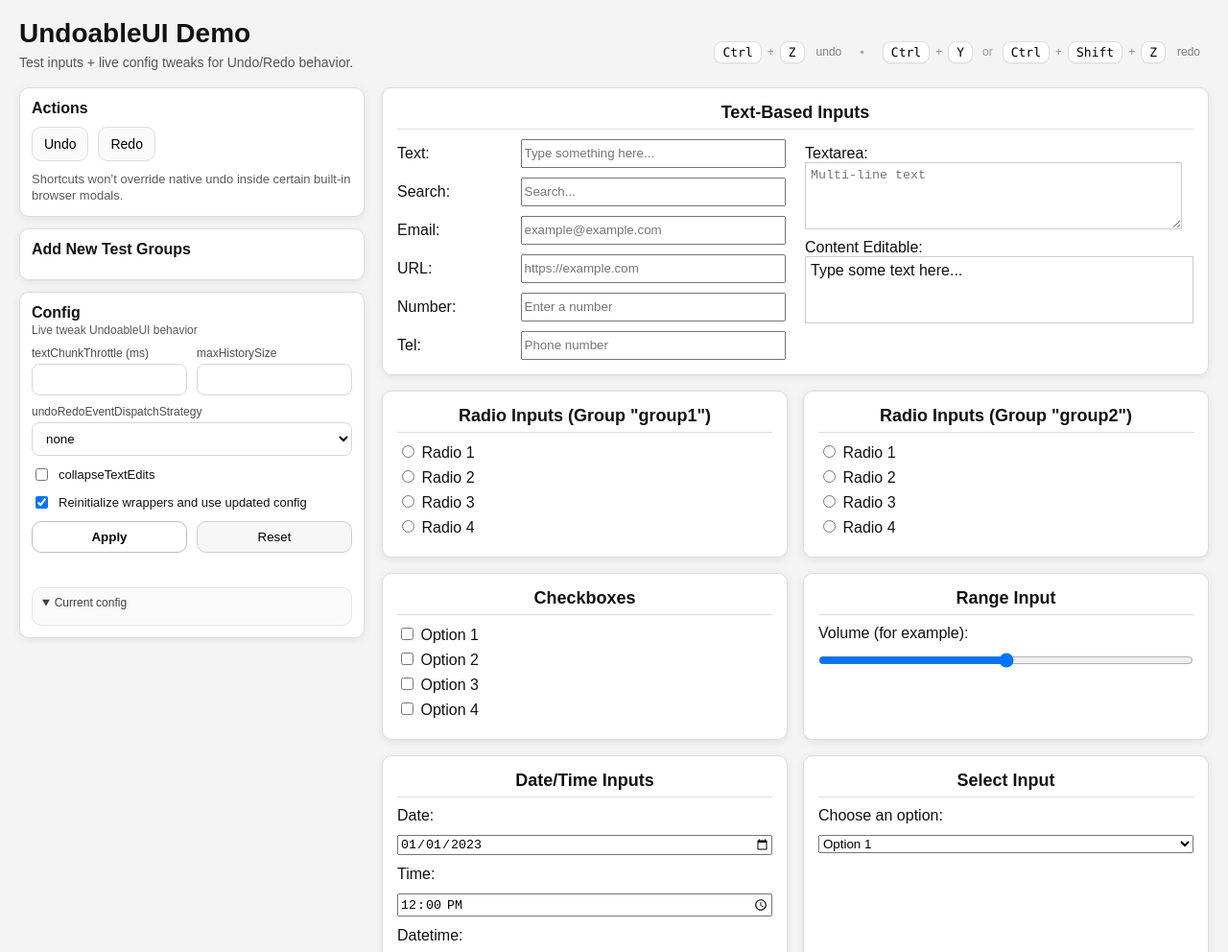
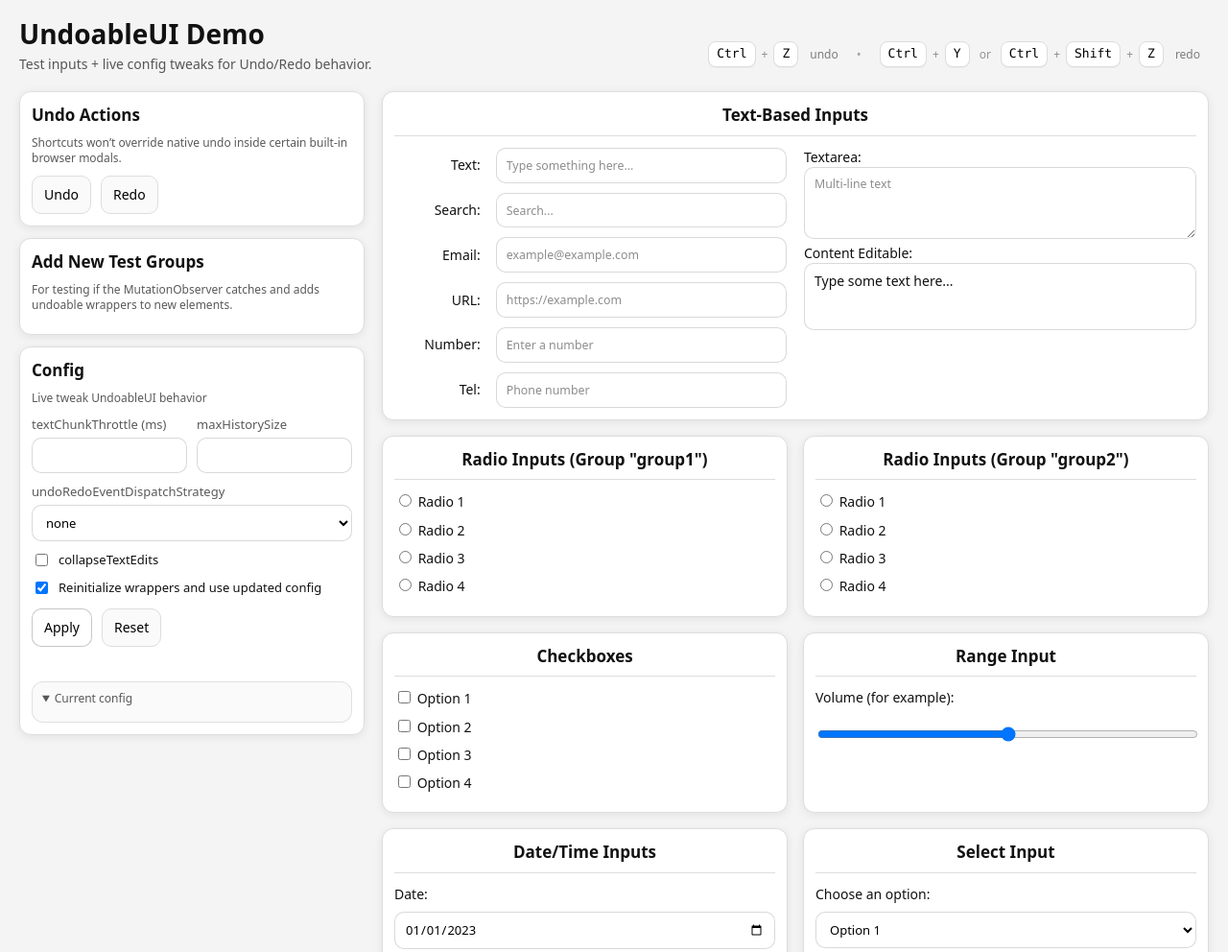
Before and after one commit to Krissibro/Undoable-UI, a website with bundled scripts: page docs/demo.html in a window 1280 px wide. Shown: the top 992 px of the page at 96% size. Built offline with nearby package versions, Linux system fonts and the light colour scheme.

Commit message:
Big revamp of all the CSS, standardized and moved the code into different files. Cleaned up the html code with the new css.

```diff
--- a/docs/demo.html
+++ b/docs/demo.html
@@ -8,7 +8,14 @@
     <!-- UMD bundle exposes window.UndoableUI -->
     <script src="dist/undoable-ui.umd.js"></script>
 
-    <link rel="stylesheet" href="styles.css" />
+    <link rel="stylesheet" href="styles/tokens.css" />
+    <link rel="stylesheet" href="styles/base.css" />
+    <link rel="stylesheet" href="styles/layout.css" />
+    <link rel="stylesheet" href="styles/components.css" />
+    <link rel="stylesheet" href="styles/keyboard.css" />
+    <link rel="stylesheet" href="styles/demo-grid.css" />
+    <link rel="stylesheet" href="styles/controllers.css" />
+    <link rel="stylesheet" href="styles/responsive.css" />
 </head>
 
 <body>
@@ -50,26 +57,31 @@
     <main class="layout">
         <aside class="sidebar">
             <section class="panel">
-                <div class="panel-title">Actions</div>
+                <div class="control-panel-title">Undo Actions</div>
+
+                <p class="panel-desc subtle">
+                    Shortcuts won’t override native undo inside certain built-in browser modals.
+                </p>
 
                 <div class="btn-row">
                     <button class="btn" onclick="UndoableUI.undo()">Undo</button>
                     <button class="btn" onclick="UndoableUI.redo()">Redo</button>
                 </div>
-
-                <p class="hint">
-                    Shortcuts won’t override native undo inside certain built-in browser modals.
-                </p>
             </section>
 
             <!-- Add-to-grid mounts here -->
             <section class="panel">
-                <div class="panel-title">Add New Test Groups</div>
+                <div class="control-panel-title">Add New Test Groups</div>
+                <div class="panel-desc subtle">
+                    For testing if the MutationObserver catches and adds undoable wrappers to new elements.
+                </div>
                 <div id="add-squares-to-grid-controller"></div>
             </section>
 
             <!-- Config panel mounts here -->
             <section class="panel">
+                <div class="control-panel-title">Config</div>
+                <div class="panel-desc subtle">Live tweak UndoableUI behavior</div>
                 <div id="config-controller"></div>
             </section>
         </aside>
@@ -77,100 +89,98 @@
         <section class="content">
             <div class="grid-container" id="grid">
 
-                <!-- Text-Based Inputs (Spanning Two Columns) -->
+                <!-- Text-Based Inputs -->
                 <div class="group text-based">
                     <h2>Text-Based Inputs</h2>
+
                     <div class="text-subgrid">
-
                         <!-- Column 1 -->
                         <div class="nested-grid">
-                            <label for="textbox1">Text:</label>
+                            <label class="test-label" for="textbox1">Text:</label>
                             <input type="text" id="textbox1" name="textbox1" placeholder="Type something here...">
 
-                            <label for="textbox2">Search:</label>
+                            <label class="test-label" for="textbox2">Search:</label>
                             <input type="search" id="textbox2" name="textbox2" placeholder="Search...">
 
-                            <label for="textbox3">Email:</label>
+                            <label class="test-label" for="textbox3">Email:</label>
                             <input type="email" id="textbox3" name="textbox3" placeholder="example@example.com">
 
-                            <label for="textbox4">URL:</label>
+                            <label class="test-label" for="textbox4">URL:</label>
                             <input type="url" id="textbox4" name="textbox4" placeholder="https://example.com">
 
-                            <label for="textbox5">Number:</label>
+                            <label class="test-label" for="textbox5">Number:</label>
                             <input type="number" id="textbox5" name="textbox5" placeholder="Enter a number">
 
-                            <label for="textbox6">Tel:</label>
+                            <label class="test-label" for="textbox6">Tel:</label>
                             <input type="tel" id="textbox6" name="textbox6" placeholder="Phone number">
                         </div>
 
                         <!-- Column 2 -->
                         <div>
-                            <label>Textarea:
-                                <br>
-                                <textarea class="editable-box" id="textarea1" rows="3" placeholder="Multi-line text"></textarea>
-                            </label>
+                            <label class="test-label" for="textarea1">Textarea:</label>
+                            <br>
+                            <textarea class="editable-box" id="textarea1" rows="3" placeholder="Multi-line text"></textarea>
 
-                            <label>Content Editable:
-                                <div id="contentEditable1" class="editable-box" contenteditable="true">
-                                    Type some text here...
-                                </div>
-                            </label>
+                            <label class="test-label" for="contentEditable1">Content Editable:</label>
+                            <div id="contentEditable1" class="editable-box" contenteditable="true">
+                                Type some text here...
+                            </div>
                         </div>
-
                     </div>
                 </div>
 
                 <!-- Radio Inputs (Group "group1") -->
                 <div class="group">
                     <h2>Radio Inputs (Group "group1")</h2>
-                    <label><input type="radio" name="group1" id="radio1" /> Radio 1</label>
-                    <label><input type="radio" name="group1" id="radio2" /> Radio 2</label>
-                    <label><input type="radio" name="group1" id="radio3" /> Radio 3</label>
-                    <label><input type="radio" name="group1" id="radio4" /> Radio 4</label>
+                    <label class="test-label"><input type="radio" name="group1" id="radio1" /> Radio 1</label>
+                    <label class="test-label"><input type="radio" name="group1" id="radio2" /> Radio 2</label>
+                    <label class="test-label"><input type="radio" name="group1" id="radio3" /> Radio 3</label>
+                    <label class="test-label"><input type="radio" name="group1" id="radio4" /> Radio 4</label>
                 </div>
 
                 <!-- Radio Inputs (Group "group2") -->
                 <div class="group">
                     <h2>Radio Inputs (Group "group2")</h2>
-                    <label><input type="radio" name="group2" id="radio5" /> Radio 1</label>
-                    <label><input type="radio" name="group2" id="radio6" /> Radio 2</label>
-                    <label><input type="radio" name="group2" id="radio7" /> Radio 3</label>
-                    <label><input type="radio" name="group2" id="radio8" /> Radio 4</label>
+                    <label class="test-label"><input type="radio" name="group2" id="radio5" /> Radio 1</label>
+                    <label class="test-label"><input type="radio" name="group2" id="radio6" /> Radio 2</label>
+                    <label class="test-label"><input type="radio" name="group2" id="radio7" /> Radio 3</label>
+                    <label class="test-label"><input type="radio" name="group2" id="radio8" /> Radio 4</label>
                 </div>
 
                 <!-- Checkboxes -->
                 <div class="group">
                     <h2>Checkboxes</h2>
-                    <label><input type="checkbox" id="checkbox1" /> Option 1</label>
-                    <label><input type="checkbox" id="checkbox2" /> Option 2</label>
-                    <label><input type="checkbox" id="checkbox3" /> Option 3</label>
-                    <label><input type="checkbox" id="checkbox4" /> Option 4</label>
+                    <label class="test-label"><input type="checkbox" id="checkbox1" /> Option 1</label>
+                    <label class="test-label"><input type="checkbox" id="checkbox2" /> Option 2</label>
+                    <label class="test-label"><input type="checkbox" id="checkbox3" /> Option 3</label>
+                    <label class="test-label"><input type="checkbox" id="checkbox4" /> Option 4</label>
                 </div>
 
                 <!-- Range Input -->
                 <div class="group">
                     <h2>Range Input</h2>
-                    <label for="range1">Volume (for example):</label>
+                    <label class="test-label" for="range1">Volume (for example):</label>
                     <input type="range" id="range1" min="0" max="100" value="50">
                 </div>
 
                 <!-- Date/Time Inputs -->
                 <div class="group">
                     <h2>Date/Time Inputs</h2>
-                    <label for="date1">Date:</label>
+
+                    <label class="test-label" for="date1">Date:</label>
                     <input type="date" id="date1" value="2023-01-01">
 
-                    <label for="time1">Time:</label>
+                    <label class="test-label" for="time1">Time:</label>
                     <input type="time" id="time1" value="12:00">
 
-                    <label for="datetime1">Datetime:</label>
+                    <label class="test-label" for="datetime1">Datetime:</label>
                     <input type="datetime-local" id="datetime1" value="2023-01-01T12:00">
                 </div>
 
                 <!-- Select Input -->
                 <div class="group">
                     <h2>Select Input</h2>
-                    <label for="select1">Choose an option:</label>
+                    <label class="test-label" for="select1">Choose an option:</label>
                     <select id="select1">
                         <option value="option1">Option 1</option>
                         <option value="option2">Option 2</option>
@@ -182,10 +192,10 @@
                 <!-- Color Picker -->
                 <div class="group">
                     <h2>Color Picker</h2>
-                    <label for="color1">Pick a color:</label>
-                    <input type="color" id="color1" value="#ff0000">
+                    <label class="test-label" for="color1">Pick a color:</label>
+                    <input type="color" class="color-picker" id="color1" value="#006994">
 
-                    <div id="color1Value" style="margin-top: 6px; font-family: monospace;">
+                    <div id="color1Value" class="mono-value">
                         #ff0000
                     </div>
                 </div>
--- a/docs/scripts/configPanel.js
+++ b/docs/scripts/configPanel.js
@@ -15,28 +15,21 @@ function parseOptionalNumber(value) {
 
 function render(hostEl) {
     hostEl.innerHTML = `
-    <div class="cfg">
-      <div class="cfg-header">
-        <div>
-          <div class="cfg-title">Config</div>
-          <div class="cfg-subtitle">Live tweak UndoableUI behavior</div>
-        </div>
-      </div>
-
-      <div class="cfg-grid">
-        <label class="cfg-field">
-          <span class="cfg-label">textChunkThrottle (ms)</span>
-          <input id="cfg_textChunkThrottle" type="number" min="0" step="50" />
+    <div class="ctrl">
+      <div class="ui-grid-2">
+        <label class="ui-field">
+          <span class="ui-label">textChunkThrottle (ms)</span>
+          <input class="ui-input" id="cfg_textChunkThrottle" type="number" min="0" step="50" />
         </label>
 
-        <label class="cfg-field">
-          <span class="cfg-label">maxHistorySize</span>
-          <input id="cfg_maxHistorySize" type="number" min="1" step="10" />
+        <label class="ui-field">
+          <span class="ui-label">maxHistorySize</span>
+          <input class="ui-input" id="cfg_maxHistorySize" type="number" min="1" step="10" />
         </label>
 
-        <label class="cfg-field cfg-span-2">
-          <span class="cfg-label">undoRedoEventDispatchStrategy</span>
-          <select id="cfg_dispatchStrategy">
+        <label class="ui-field ui-span-2">
+          <span class="ui-label">undoRedoEventDispatchStrategy</span>
+          <select class="ui-input" id="cfg_dispatchStrategy">
             <option value="none">none</option>
             <option value="input">input</option>
             <option value="change">change</option>
@@ -44,31 +37,33 @@ function render(hostEl) {
           </select>
         </label>
 
-        <label class="cfg-check cfg-span-2">
+        <label class="ui-check ui-span-2">
           <input id="cfg_collapseTextEdits" type="checkbox" />
           <span>collapseTextEdits</span>
         </label>
 
-        <label class="cfg-check cfg-span-2">
+        <label class="ui-check ui-span-2">
           <input id="cfg_reinitialize" type="checkbox" checked />
           <span>Reinitialize wrappers and use updated config</span>
         </label>
       </div>
 
-      <div class="cfg-actions">
-        <button id="cfg_apply" class="cfg-btn cfg-btn-primary" type="button">Apply</button>
-        <button id="cfg_reset" class="cfg-btn" type="button">Reset</button>
+      <div class="ui-actions">
+        <button id="cfg_apply" class="btn btn-primary" type="button">Apply</button>
+        <button id="cfg_reset" class="btn" type="button">Reset</button>
       </div>
 
-      <div class="cfg-status" id="cfg_status"></div>
+      <div class="ui-status" id="cfg_status"></div>
 
-      <details class="cfg-details" open>
-        <summary class="cfg-summary">Current config</summary>
-        <pre id="cfg_output" class="cfg-output"></pre>
+      <details class="ui-details" open>
+        <summary class="ui-summary">Current config</summary>
+        <pre id="cfg_output" class="ui-pre"></pre>
       </details>
     </div>
   `;
 }
+
+
 
 /**
  * Status UX strategy:
--- /dev/null
+++ b/docs/styles/base.css
@@ -0,0 +1,43 @@
+* { box-sizing: border-box; }
+
+html { font-size: 16px; }
+
+body {
+    margin: 0;
+    font-family: var(--font-sans);
+    font-size: var(--fs-body);
+    line-height: var(--lh-body);
+    background: var(--bg);
+    color: var(--text);
+}
+
+/* Keep headings predictable */
+h1, h2, h3, p { margin: 0; }
+
+/* Kill browser default font sizing on form controls */
+input, select, textarea, button {
+    font: inherit;
+    line-height: inherit;
+}
+
+/* Placeholder: a bit smaller + quieter */
+input::placeholder,
+textarea::placeholder {
+    font-size: 0.95em;
+    color: rgba(0, 0, 0, 0.45);
+}
+
+/* Utility: muted description text */
+.subtle {
+    color: var(--muted);
+    font-size: var(--fs-small);
+    line-height: 1.35;
+}
+
+/* Utility: monospace value block */
+.mono-value {
+    margin-top: 6px;
+    font-family: var(--font-mono);
+    font-size: 12px;
+    opacity: 0.9;
+}
--- /dev/null
+++ b/docs/styles/components.css
@@ -0,0 +1,162 @@
+/* Shared card look: panels + test groups */
+.panel, .group {
+    background: var(--surface);
+    border: 1px solid var(--border);
+    border-radius: var(--radius);
+    box-shadow: var(--shadow);
+    padding: 12px;
+}
+
+/* Titles */
+.panel-title,
+.group h2 {
+    font-weight: 700;
+    font-size: var(--fs-card-title);
+    text-align: center;
+    padding-bottom: 8px;
+    margin-bottom: 12px;
+    border-bottom: 1px solid var(--border)
+
+}
+.control-panel-title {
+    font-weight: 700;
+    font-size: var(--fs-card-title);
+    text-align: left;
+    margin-bottom: 8px;
+}
+
+/* Panel descriptions (standardized) */
+.panel-desc {
+    margin: 0 0 10px 0;
+    font-size: var(--fs-card-description);
+}
+
+/* Backwards compatibility if any old .hint remains */
+.hint {
+    margin-top: 10px;
+    color: var(--muted);
+    font-size: 13px;
+    line-height: 1.35;
+}
+
+/* Buttons */
+.btn {
+    appearance: none;
+    border: 1px solid var(--border);
+    background: #fafafa;
+    padding: 9px 12px;
+    border-radius: var(--radius-sm);
+    cursor: pointer;
+    font-size: 14px;
+    transition: background 160ms ease, transform 160ms ease, box-shadow 160ms ease;
+}
+
+.btn:hover { background: #f0f0f0; }
+.btn:active { transform: translateY(1px); }
+
+.btn-primary {
+    background: #ffffff;
+    border-color: rgba(0, 0, 0, 0.22);
+    font-weight: 500;
+}
+
+.btn-row { display: flex; gap: 10px; }
+
+/* Shared form primitives (used by controllers) */
+.ui-field { display: block; }
+
+.ui-label {
+    display: block;
+    font-size: var(--fs-control-panel-label);
+    color: var(--muted);
+    margin-bottom: 4px;
+}
+
+.ui-input {
+    width: 100%;
+    padding: 8px 10px;
+    border: 1px solid rgba(0, 0, 0, 0.15);
+    border-radius: var(--radius-sm);
+    background: #fff;
+    font-size: var(--fs-field);
+}
+
+.ui-input:focus {
+    outline: none;
+    box-shadow: var(--focus-ring);
+    border-color: rgba(0, 0, 0, 0.28);
+}
+
+.ui-check {
+    display: flex;
+    align-items: center;
+    gap: 8px;
+    font-size: 13px;
+}
+
+/* TEST GRID typography normalization */
+.group > label {
+    display: block;
+    margin: 8px 0;
+}
+
+/* Make group inputs match ui-input without adding classes everywhere */
+.group input:not([type="checkbox"]):not([type="radio"]),
+.group select,
+.group textarea {
+    width: 100%;
+    padding: 8px 10px;
+    border: 1px solid rgba(0,0,0,0.15);
+    border-radius: var(--radius-sm);
+    background: #fff;
+    font-size: var(--fs-field);
+}
+
+.group input:not([type="checkbox"]):not([type="radio"]):focus,
+.group select:focus,
+.group textarea:focus {
+    outline: none;
+    box-shadow: var(--focus-ring);
+    border-color: rgba(0,0,0,0.28);
+}
+
+/* contenteditable / textarea-like boxes */
+.editable-box {
+    border: 1px solid rgba(0,0,0,0.15);
+    border-radius: var(--radius-sm);
+    min-height: 70px;
+    padding: 8px 10px;
+    background: #fff;
+}
+
+
+/* --- TEST GRID labels (explicit class) --- */
+.test-label {
+    font-size: var(--fs-test-panel-label);
+    color: var(--text);
+    font-weight: 500;
+}
+
+
+/*.nested-grid > .test-label {*/
+    /*color: var(--muted);*/
+    /*font-weight: 500;*/
+/*}*/
+
+/* If you want the nested-grid left labels aligned and consistent */
+.nested-grid > .test-label {
+    justify-self: end;
+    padding-right: 6px;
+}
+
+@media (max-width: 720px) {
+    .nested-grid > .test-label {
+        justify-self: start;
+        padding-right: 0;
+    }
+}
+
+.color-picker {
+    width: 100px;
+    height: 40px;
+}
--- /dev/null
+++ b/docs/styles/controllers.css
@@ -0,0 +1,90 @@
+/* Controller blocks mounted inside panels */
+.ctrl {
+    display: flex;
+    flex-direction: column;
+    gap: 10px;
+}
+
+.ui-grid-2 {
+    display: grid;
+    grid-template-columns: 1fr 1fr;
+    gap: 10px;
+}
+
+.ui-span-2 { grid-column: span 2; }
+
+.ui-actions {
+    display: flex;
+    gap: 10px;
+    margin-top: 2px;
+}
+
+.ui-status {
+    font-size: 12px;
+    color: var(--muted);
+    min-height: 16px;
+}
+
+/* spinner when busy */
+.ui-status.busy::before {
+    content: "";
+    display: inline-block;
+    width: 10px;
+    height: 10px;
+    margin-right: 8px;
+    border: 2px solid rgba(0,0,0,0.25);
+    border-top-color: rgba(0,0,0,0.7);
+    border-radius: 50%;
+    animation: spin 0.7s linear infinite;
+    vertical-align: -1px;
+}
+
+@keyframes spin { to { transform: rotate(360deg); } }
+
+.ui-details {
+    border: 1px solid rgba(0,0,0,0.10);
+    border-radius: var(--radius);
+    background: #fafafa;
+    padding: 8px 10px;
+}
+
+.ui-summary {
+    cursor: pointer;
+    font-size: 12px;
+    color: var(--muted);
+    user-select: none;
+}
+
+.ui-pre {
+    margin: 8px 0 0;
+    max-height: 180px;
+    overflow: auto;
+    font-family: var(--font-mono);
+    font-size: 12px;
+    line-height: 1.35;
+}
+
+/* Shared row layout for Add controller */
+.ui-row {
+    display: flex;
+    gap: 10px;
+    align-items: center;
+}
+
+.ui-row > * { flex: 1; }
+.ui-row > button { flex: 0; white-space: nowrap; }
+
+/* optional floating toast when library is busy */
+body[data-undoableui-busy="1"]::after {
+    content: "UndoableUI is " attr(data-undoableui-phase) "…";
+    position: fixed;
+    bottom: 16px;
+    right: 16px;
+    background: white;
+    border: 1px solid var(--border);
+    padding: 8px 10px;
+    border-radius: var(--radius);
+    box-shadow: var(--shadow);
+    font-size: 12px;
+    opacity: 0.92;
+}
--- /dev/null
+++ b/docs/styles/demo-grid.css
@@ -0,0 +1,27 @@
+.grid-container {
+    display: grid;
+    grid-template-columns: repeat(auto-fit, minmax(300px, 1fr));
+    gap: 16px;
+}
+
+/* Text-based group layout */
+.group.text-based { grid-column: span 2; }
+
+.text-subgrid {
+    display: grid;
+    grid-template-columns: 1fr 1fr;
+    gap: 18px;
+}
+
+/* Label/input two-column arrangement in the left column */
+.nested-grid {
+    display: grid;
+    grid-template-columns: 0.24fr 0.76fr;
+    gap: 10px;
+    align-items: center;
+}
+
+#textarea1 {
+    width: 100%;
+    resize: vertical;
+}
--- /dev/null
+++ b/docs/styles/keyboard.css
@@ -0,0 +1,55 @@
+.kbd-hints {
+    display: flex;
+    align-items: center;
+    justify-content: flex-end;
+    gap: 10px;
+    color: var(--muted);
+    font-size: 13px;
+    flex-wrap: wrap;
+}
+
+.kbd-combo {
+    display: inline-flex;
+    align-items: center;
+    gap: 6px;
+    padding: 6px 8px;
+    border-radius: 12px;
+    border: 1px solid transparent;
+    transition: background 180ms ease, border-color 180ms ease, box-shadow 180ms ease, transform 180ms ease;
+}
+
+.kbd-plus { opacity: 0.65; font-size: 12px; }
+
+.kbd-or {
+    opacity: 0.6;
+    font-size: 12px;
+    margin: 0 4px;
+    white-space: nowrap;
+}
+
+.kbd-desc {
+    margin-left: 6px;
+    opacity: 0.75;
+    font-size: 12px;
+    white-space: nowrap;
+}
+
+.kbd-combo.active {
+    background: rgba(255, 255, 255, 0.9);
+    border-color: var(--border);
+    box-shadow: var(--shadow-pop);
+    transform: translateY(-1px);
+}
+
+.kbd {
+    display: inline-block;
+    padding: 3px 8px;
+    border: 1px solid var(--border);
+    background: var(--surface);
+    border-radius: 8px;
+    box-shadow: 0 1px 0 rgba(0,0,0,0.04);
+    font-family: var(--font-mono);
+    color: #000;
+}
+
+.sep { opacity: 0.5; }
--- /dev/null
+++ b/docs/styles/layout.css
@@ -0,0 +1,44 @@
+.container {
+    max-width: 1500px;
+    margin: 0 auto;
+    padding: 20px;
+}
+
+/* Top header */
+.topbar {
+    display: flex;
+    align-items: flex-end;
+    justify-content: space-between;
+    gap: 16px;
+    margin-bottom: 18px;
+}
+
+.topbar h1 {
+    margin: 0;
+    font-size: var(--fs-title);
+    line-height: 1.1;
+}
+
+.subtitle {
+    margin-top: 6px;
+    color: var(--muted);
+    font-size: var(--fs-subtitle);
+}
+
+/* Page layout */
+.layout {
+    display: grid;
+    grid-template-columns: 360px 1fr;
+    gap: 18px;
+    align-items: start;
+}
+
+.sidebar {
+    position: sticky;
+    top: 16px;
+    display: flex;
+    flex-direction: column;
+    gap: 12px;
+}
+
+.content { min-width: 0; }
--- /dev/null
+++ b/docs/styles/tokens.css
@@ -0,0 +1,35 @@
+:root {
+    --bg: #f4f4f4;
+    --surface: #ffffff;
+    --border: #dddddd;
+
+    --text: #111;
+    --muted: rgba(0, 0, 0, 0.65);
+
+    --shadow: 0 2px 10px rgba(0, 0, 0, 0.08);
+    --shadow-pop: 0 10px 24px rgba(0, 0, 0, 0.12);
+
+    --radius: 12px;
+    --radius-sm: 10px;
+
+    --font-sans: ui-sans-serif, system-ui, -apple-system, Segoe UI, Roboto, Helvetica, Arial,
+    "Apple Color Emoji", "Segoe UI Emoji";
+    --font-mono: ui-monospace, SFMono-Regular, Menlo, Monaco, Consolas, "Liberation Mono",
+    "Courier New", monospace;
+
+    --focus-ring: 0 0 0 3px rgba(0, 0, 0, 0.10);
+
+    /* Typography scale */
+    --fs-body: 14px;
+    --lh-body: 1.45;
+
+    --fs-title: 28px;
+    --fs-subtitle: 14px;
+
+    --fs-card-title: 17px;
+    --fs-card-description: 14px;
+    --fs-control-panel-label: 13px;
+    --fs-test-panel-label: 14px;
+    --fs-field: 13px;
+    --fs-small: 12px;
+}
```
Also changed, not shown: docs/scripts/addSquaresController.js (+4 -6 lines), docs/styles/responsive.css (added, +15 -0 lines).
